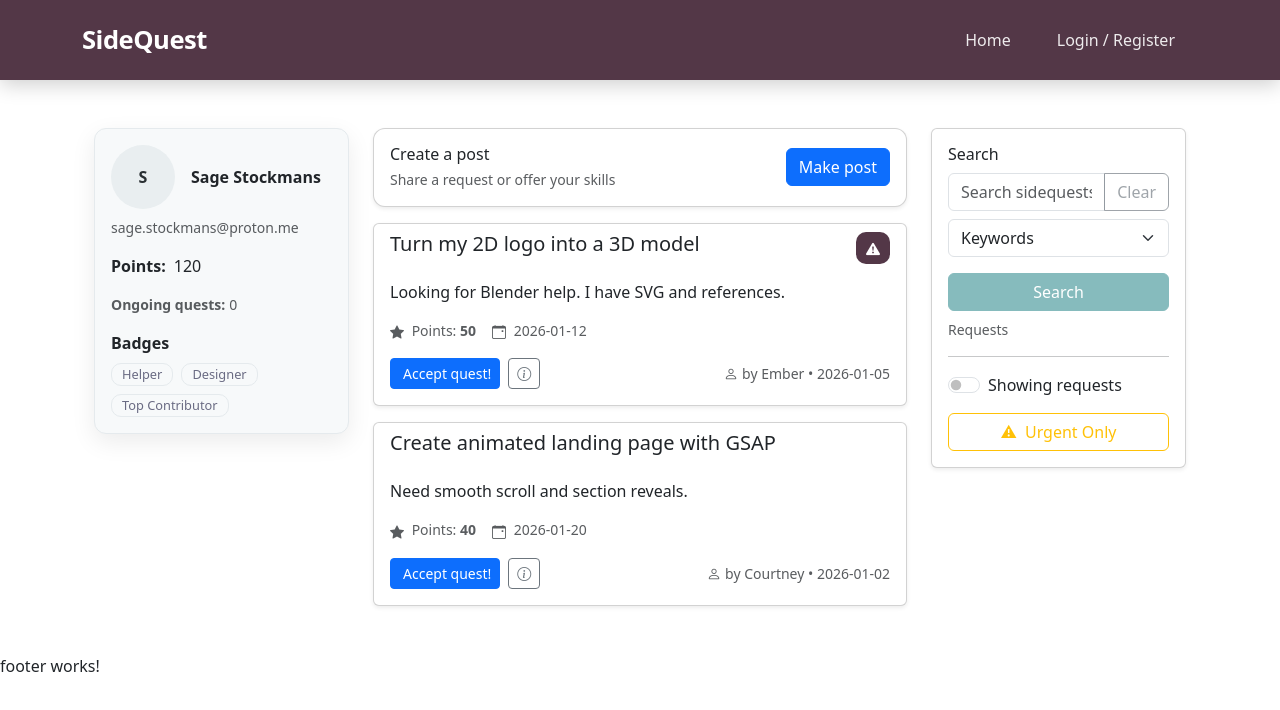
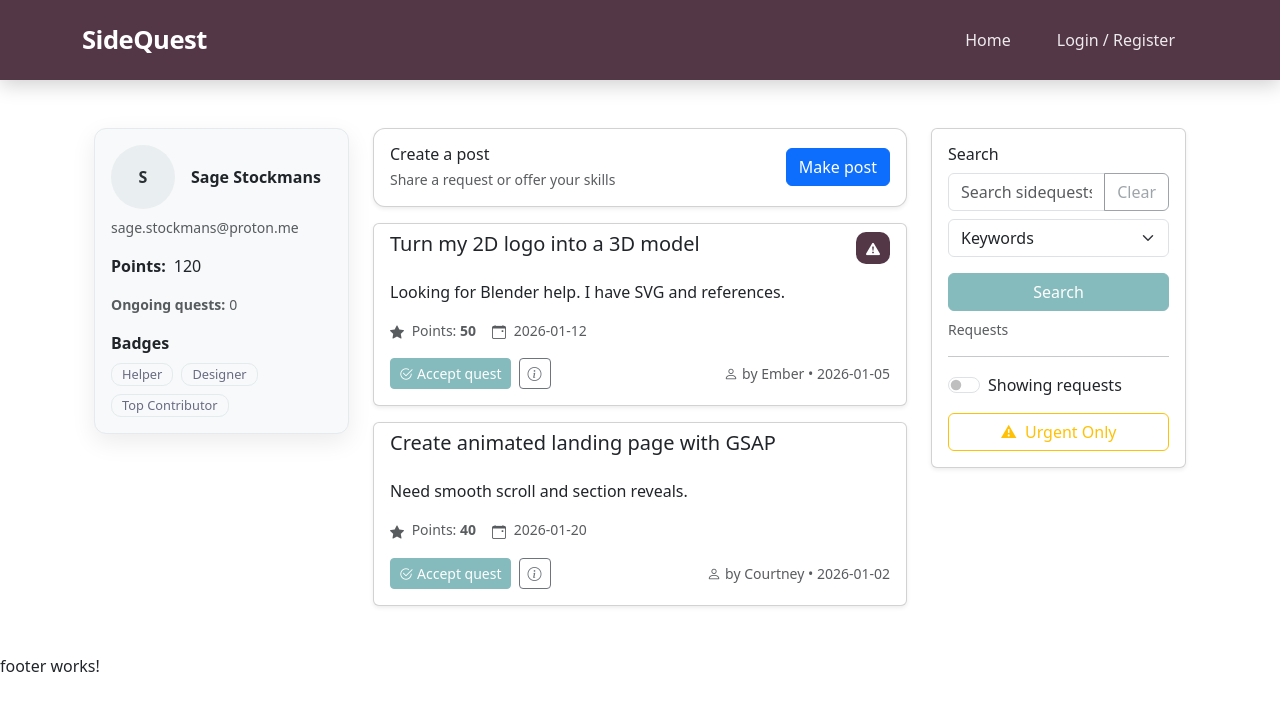
Before and after one commit to SirRicharod/mergemages-sidequest, an Angular app in the folder angular-frontend/: page / in a window 1280 px wide. Shown: the top 710 px of the page. Built offline with nearby package versions, Linux system fonts and the light colour scheme.

Commit message:
Added 'accept quest' button coloring

```diff
--- a/angular-frontend/src/app/components/feed/feed.css
+++ b/angular-frontend/src/app/components/feed/feed.css
@@ -113,7 +113,6 @@
     display: flex;
     flex-direction: column;
     min-height: 200px;
-    /* adjust as needed */
   }
 
   .feed-fixed-width .card-header {
@@ -129,8 +128,6 @@
 
   .feed-fixed-width .card-title {
     display: -webkit-box;
-    -webkit-line-clamp: 1;
-    /* or 2 */
     -webkit-box-orient: vertical;
     overflow: hidden;
     text-overflow: ellipsis;
@@ -141,3 +138,21 @@
     white-space: nowrap;
   }
 }
+
+.btn-accept {
+  background-color: var(--sq-86BBBD);
+  border-color: var(--sq-86BBBD);
+  color: #fff;
+}
+
+.btn-accept:hover,
+.btn-accept:focus {
+  background-color: var(--sq-76949F);
+  border-color: var(--sq-76949F);
+  color: #fff;
+}
+
+.btn-accept:active {
+  background-color: var(--sq-5F506B);
+  border-color: var(--sq-5F506B);
+}
--- a/angular-frontend/src/app/components/feed/feed.html
+++ b/angular-frontend/src/app/components/feed/feed.html
@@ -29,11 +29,9 @@
       <!-- Author/date right -->
       <div class="d-flex align-items-center justify-content-between">
         <div class="d-flex align-items-center gap-2">
-          <button class="btn btn-sm btn-primary">
-            <!-- <i class="bi" [ngClass]="item.type === 'offer' ? 'bi-person-plus' : 'bi-check2-circle'"></i> -->
-            <span class="ms-1">
-              {{ item.type === 'offer' ? 'Request help' : 'Accept quest!' }}
-            </span>
+          <button class="btn btn-sm btn-accept">
+            <i class="bi bi-check2-circle"></i>
+            <span class="ms-1">Accept quest</span>
           </button>
           <button class="btn btn-sm btn-outline-secondary" (click)="openDetails(item)">
             <i class="bi bi-info-circle"></i>
```
